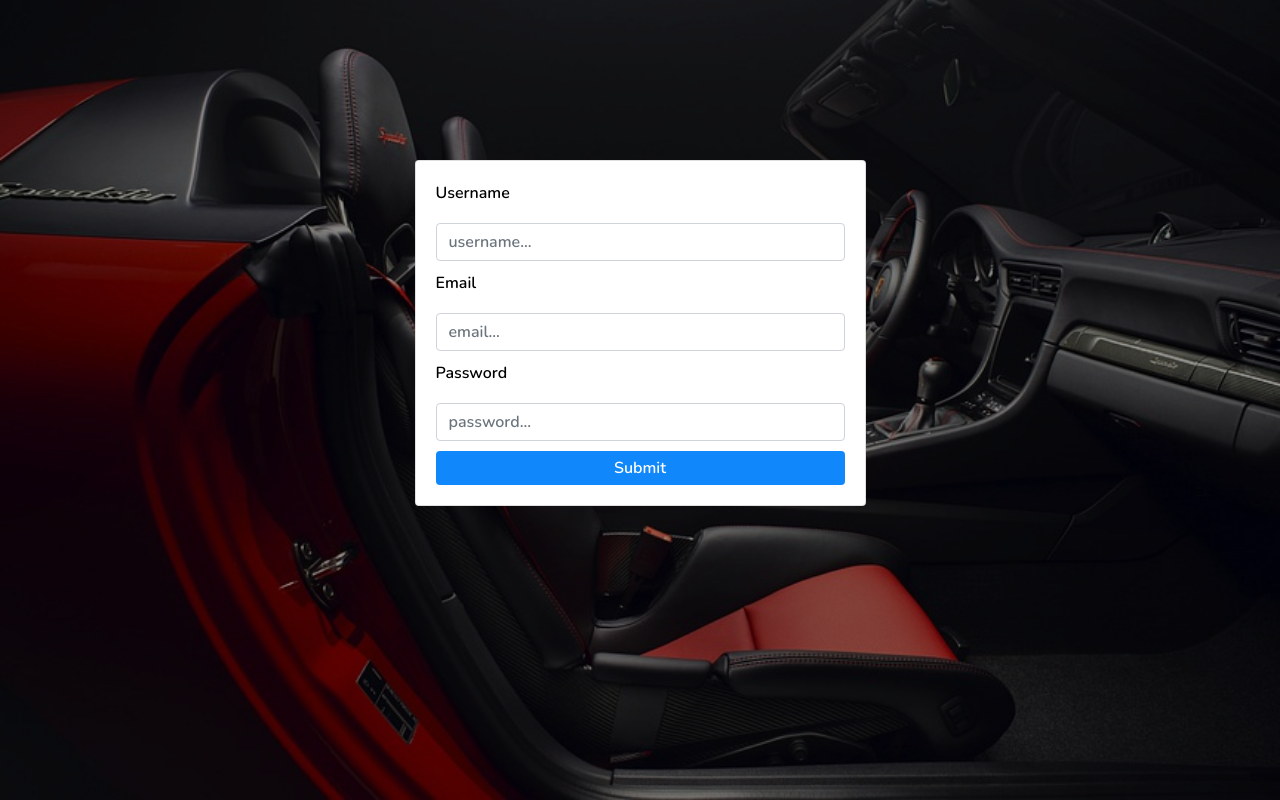
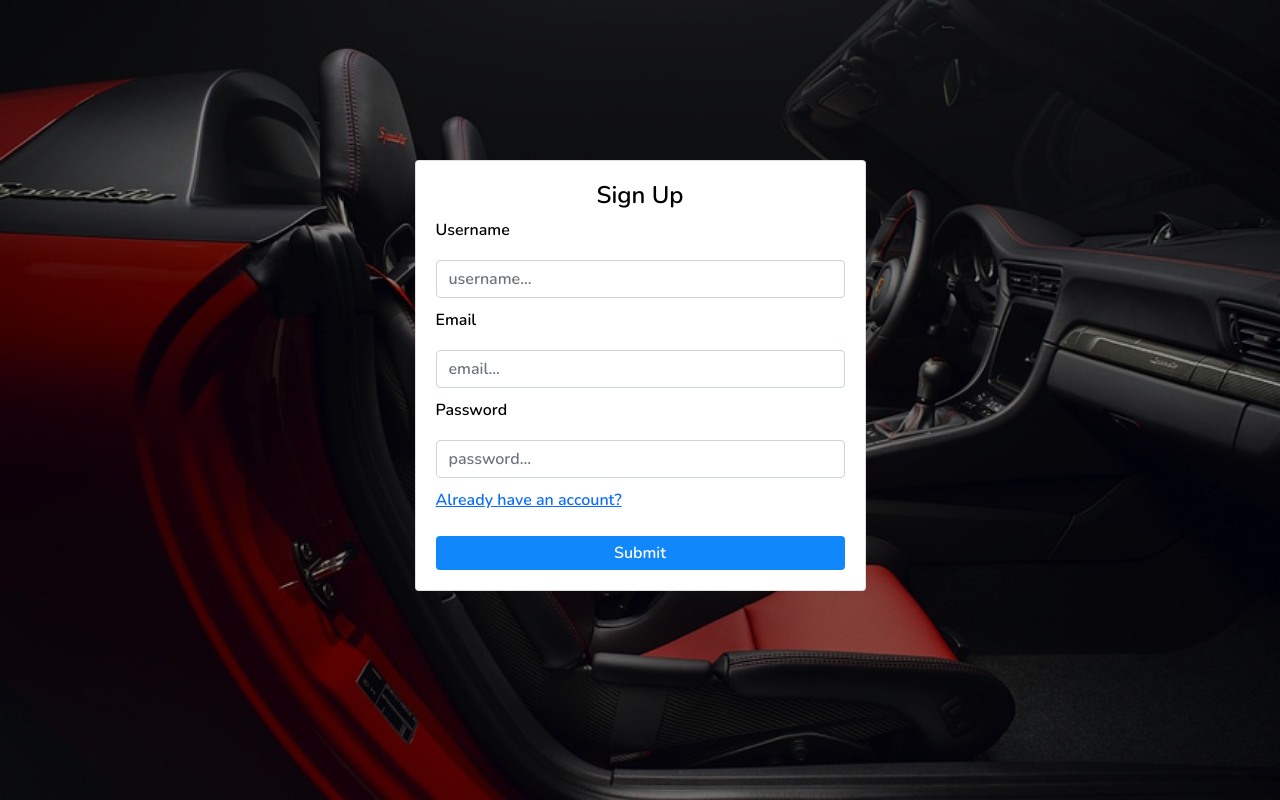
Before and after one commit to Marcos8060/upcar, a React (Create React App) app: page /register in a window 1280 px wide. Built offline with nearby package versions, Linux system fonts and the light colour scheme.

Commit message:
styled the register form

```diff
--- a/src/components/Register.js
+++ b/src/components/Register.js
@@ -1,5 +1,6 @@
 import React from "react";
 import "./css/register.css";
+import { Link } from 'react-router-dom'
 
 function Register() {
   return (
@@ -8,6 +9,7 @@ function Register() {
         <div className="row registerContainer">
           <div className="col-md-5">
             <div className="card">
+                <h4 className="registerTitle">Sign Up</h4>
                 <form>
                     <label htmlFor="username" className="form-label">Username</label>
                     <input type="text" className="form-control" placeholder="username..." required />
@@ -15,7 +17,8 @@ function Register() {
                     <input type="email" className="form-control" placeholder="email..." required />
                     <label htmlFor="password" className="form-label">Password</label>
                     <input type="password" className="form-control" placeholder="password..." />
-                    <button className="registerBtn">Submit</button>
+                    <Link to='/login'>Already have an account?</Link>
+                    <button className="registerBtn mt-4">Submit</button>
                 </form>
             </div>
           </div>
--- a/src/components/css/register.css
+++ b/src/components/css/register.css
@@ -37,3 +37,7 @@
     height: 34px;
     border-radius: 4px;
 }
+.registerTitle{
+    color: var(--black);
+    text-align: center;
+}
```
